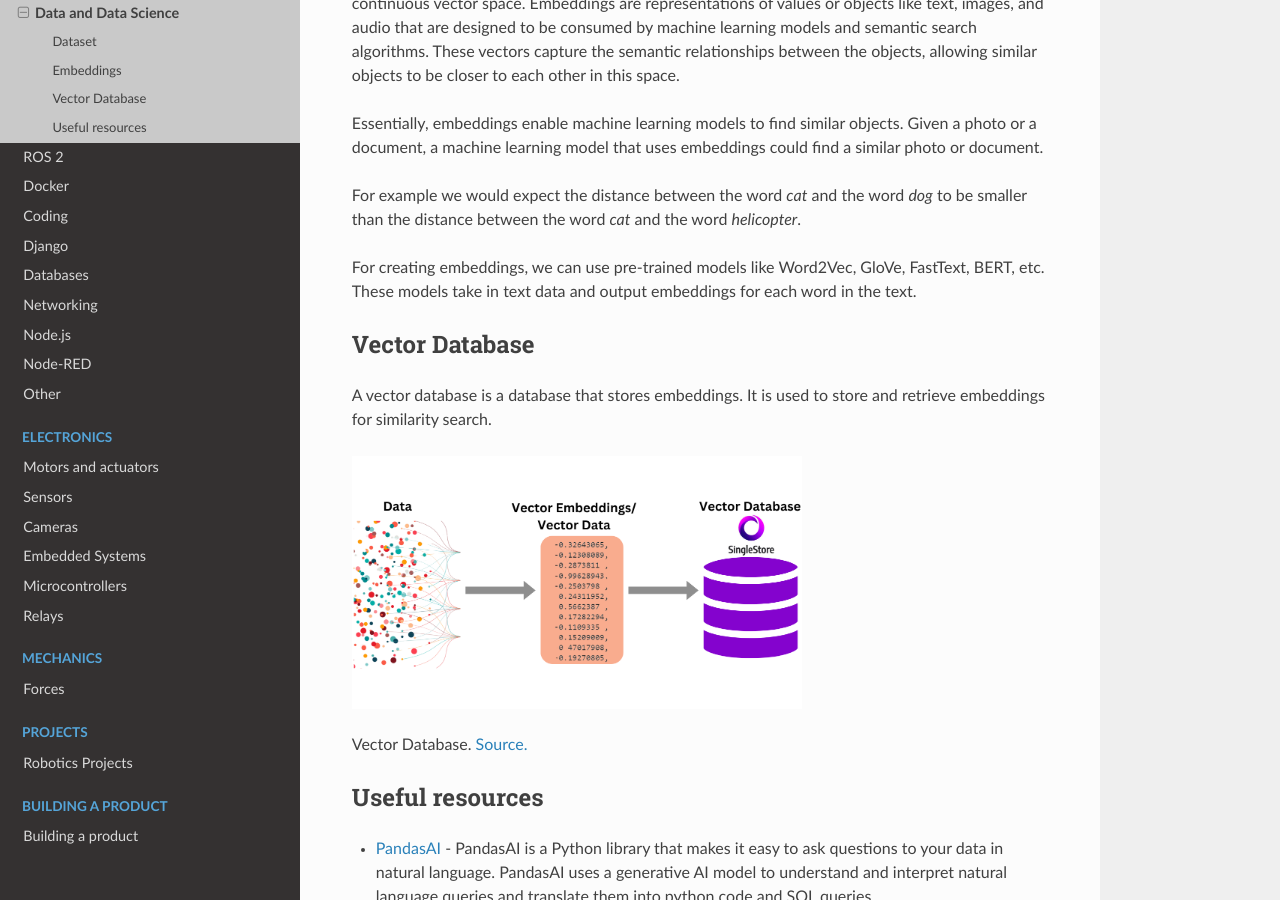
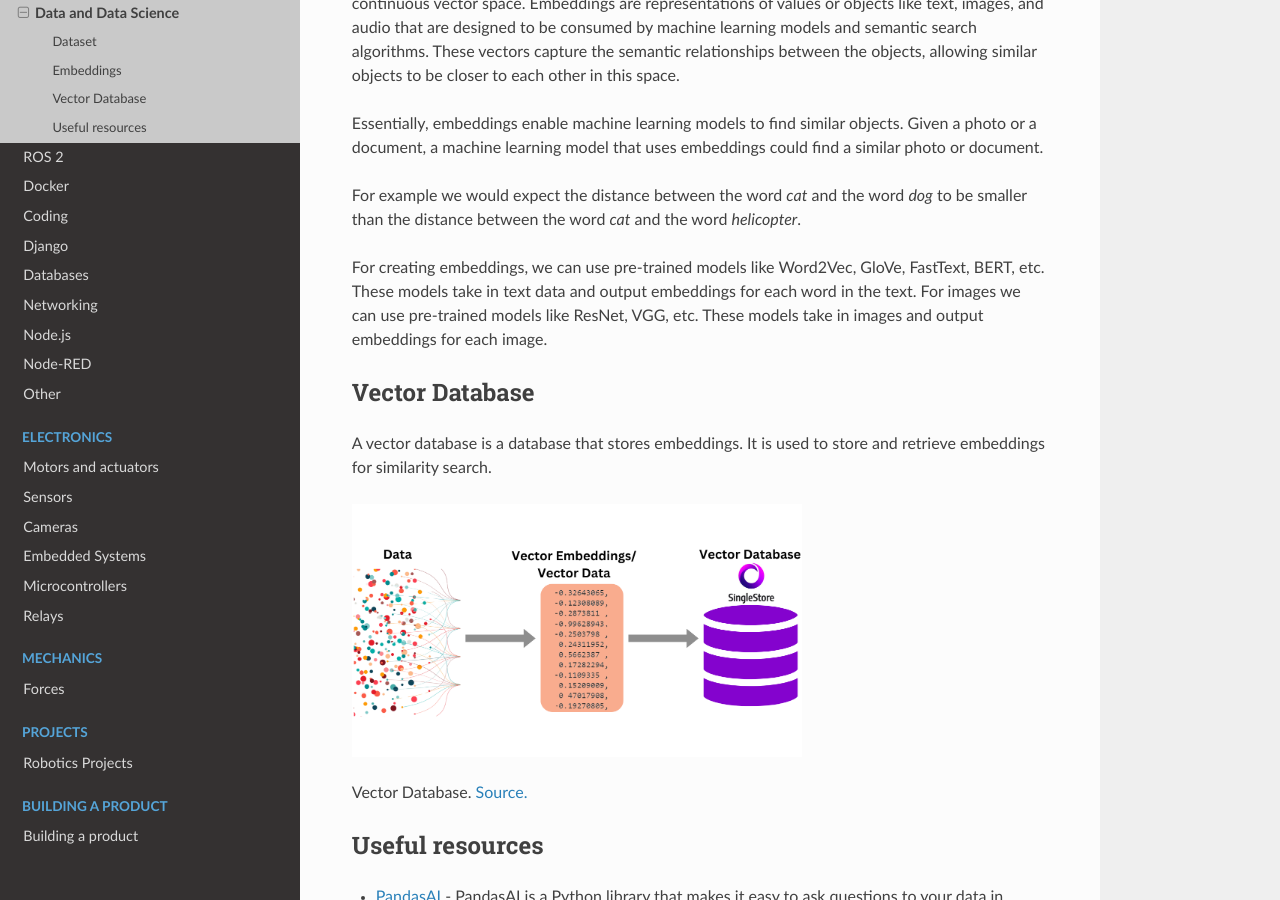
Before and after one commit to jevgenik/manuals, a Sphinx documentation site: the page built from source/files/software/ai/data_and_data_science.rst, in a window 1280 px wide and 900 px high, scrolled down 1215 px. Built offline with Sphinx 7.4.7 and the Read the Docs theme 2.0.0, drawn with Linux system fonts in a browser that asks for light colours; pages that are not in the unit, such as notebooks, are missing from menus.

Commit message:
embeddings

```diff
--- a/source/files/software/ai/data_and_data_science.rst
+++ b/source/files/software/ai/data_and_data_science.rst
@@ -47,7 +47,7 @@ the word *cat* and the word *helicopter*.
 
 For creating embeddings, we can use pre-trained models like Word2Vec, GloVe, FastText, BERT, etc.
 These models take in text data and output embeddings for each word in the text.
-
+For images we can use pre-trained models like ResNet, VGG, etc. These models take in images and output embeddings for each image.
 
 Vector Database
 ===============
```
